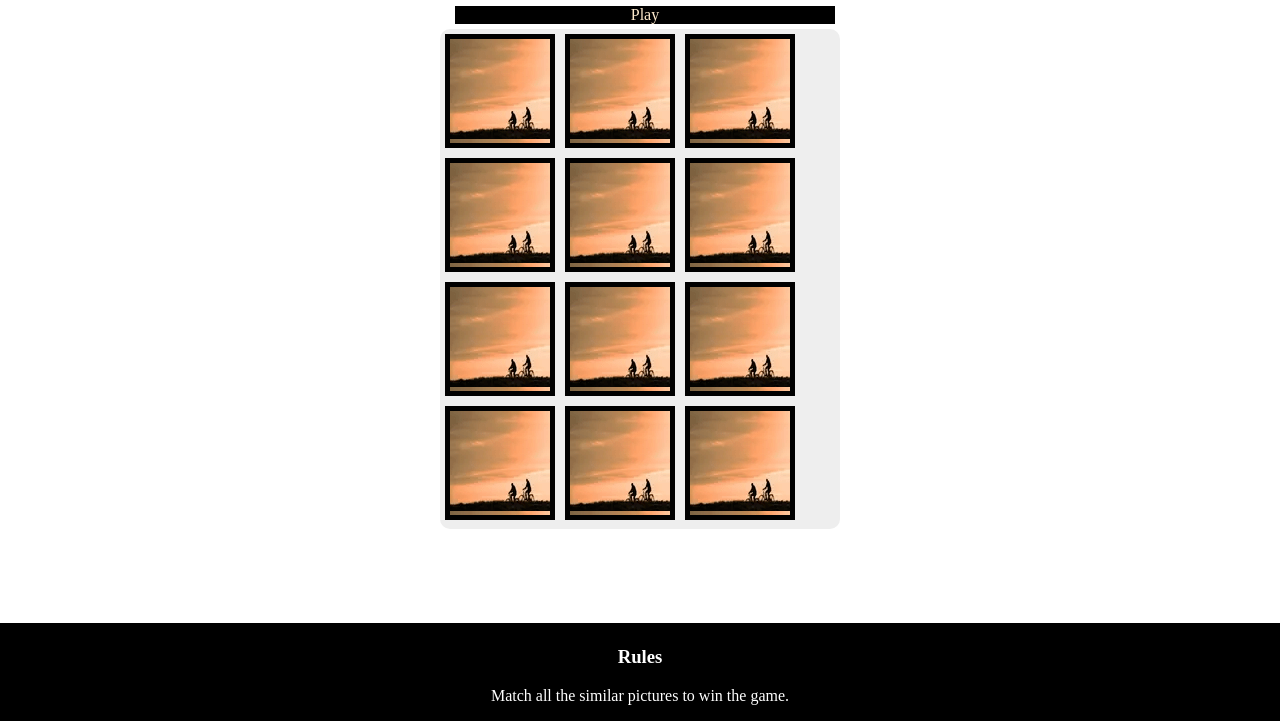
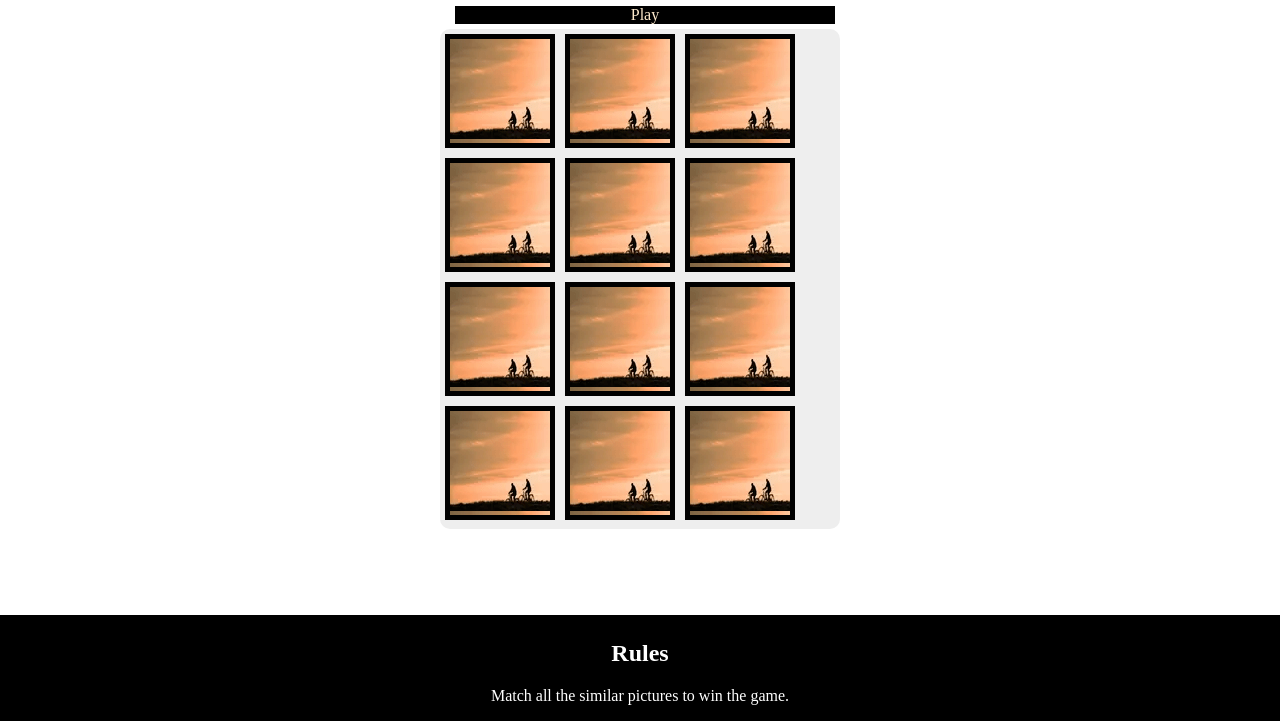
Before and after one commit to mzxz/memory-game, a plain HTML site: page index.html in a window 1280 px wide. Shown: the part 79-800 px from the top of the page. Drawn offline with Linux system fonts and the light colour scheme.

```diff
--- a/assets/js/script.js
+++ b/assets/js/script.js
@@ -68,7 +68,7 @@ for (let i = 0; i < allDivs.length; i++){
         } else {
             return;
         }
-    })
+    });
 
     function checkImages (){
         if (arr[0].firstChild.getAttribute('src') === arr[1].firstChild.getAttribute('src')){
--- a/index.html
+++ b/index.html
@@ -17,7 +17,7 @@
   </header>
   <main id="game-area"> </main>
   <footer>
-    <h3>Rules</h3>
+    <h2>Rules</h2>
     <p>Match all the similar pictures to win the game.</p>
   </footer>
   <script src="assets/js/script.js"></script>
```
Also changed, not shown: assets/docs/csss.jpg (added), assets/docs/footer.jpg (added), assets/docs/header.jpg (added), assets/docs/home.jpg (added), assets/docs/htmll.jpg (added), assets/docs/lighthouse.jpg (added), assets/docs/main1.jpg (added), 1 other file.
